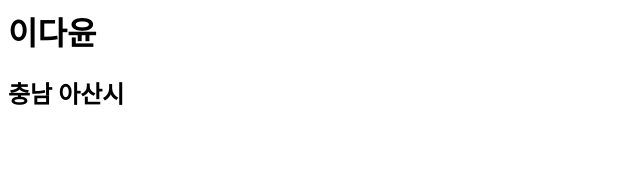
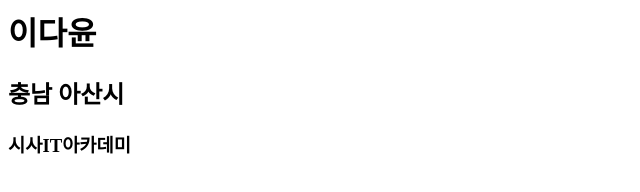
Before and after one commit to ekdbs/my-project3, a plain HTML site: page index.html in a window 1280 px wide. Shown: the whole page, without its empty margins (0-640 px from the left). Drawn offline with Linux system fonts and the light colour scheme.

Commit message:
소속 추가

```diff
--- a/index.html
+++ b/index.html
@@ -5,5 +5,6 @@
 <body>
     <h1>이다윤</h1>
     <h2>충남 아산시</h2>
+    <h3>시사IT아카데미</h3>
 </body>
 </html>
```
